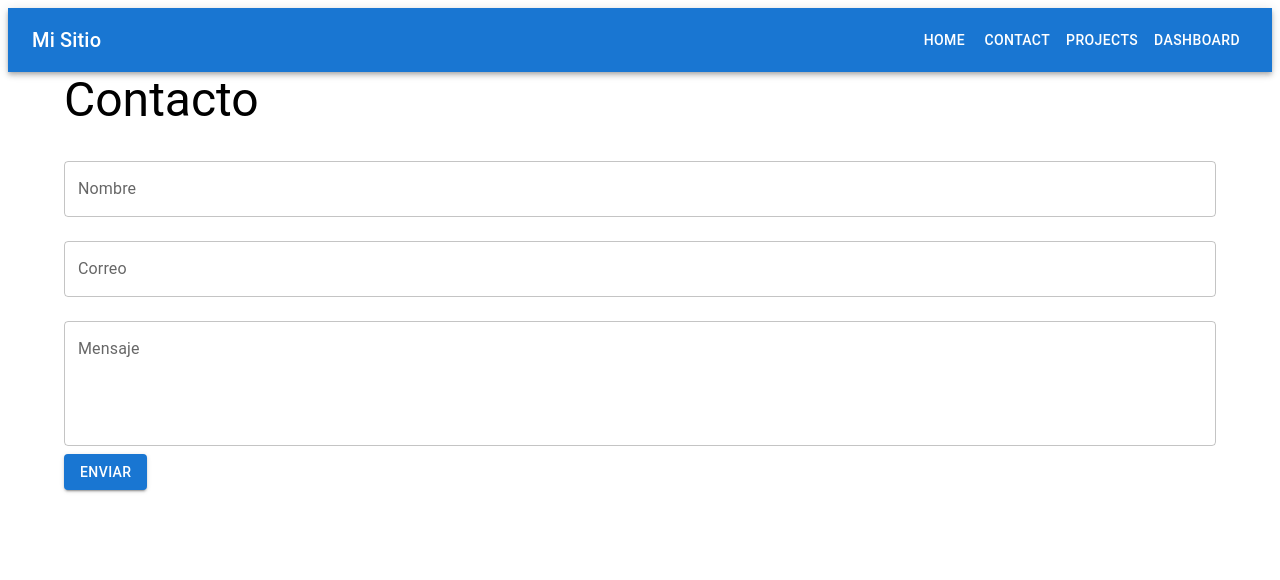
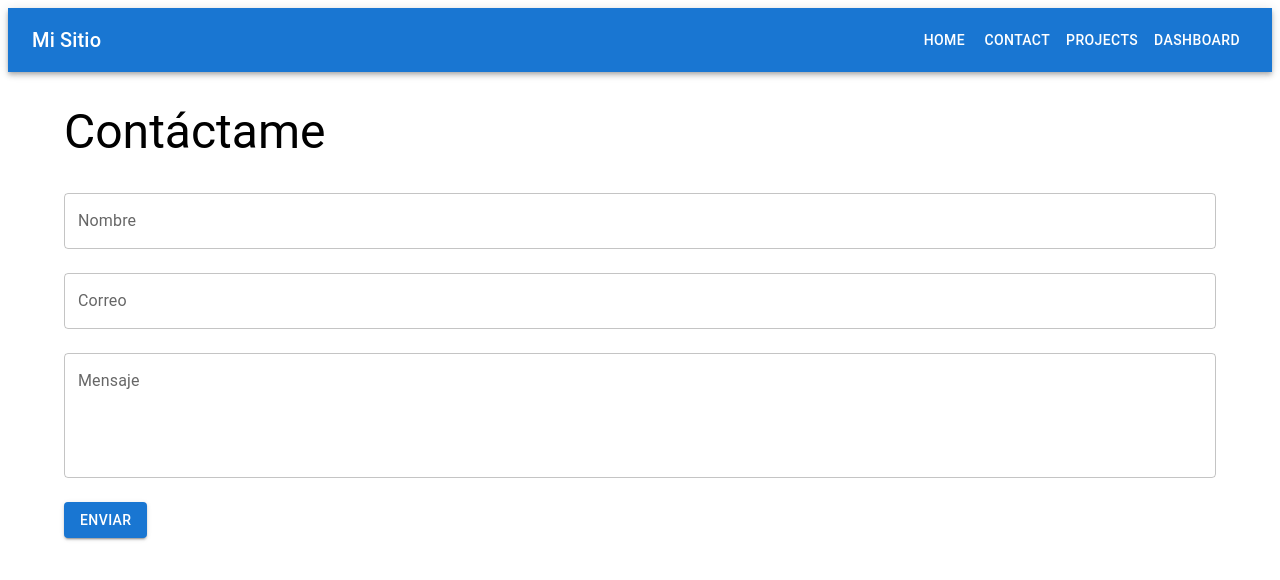
Before and after one commit to capp997/CCFamily, a React (Vite) app: page /contact in a window 1280 px wide. Shown: the top 580 px of the page. Built offline with nearby package versions, Linux system fonts and the light colour scheme.

Commit message:
Update Contact.jsx

```diff
--- a/src/pages/Contact.jsx
+++ b/src/pages/Contact.jsx
@@ -1,18 +1,39 @@
-import React from "react";
-import { Typography, Container, TextField, Button } from "@mui/material";
+import React, { useState } from "react";
+import { Container, Typography, TextField, Button } from "@mui/material";
 
 export default function Contact() {
+  const [form, setForm] = useState({ name: "", email: "", message: "" });
+
+  const handleChange = (e) => setForm({ ...form, [e.target.name]: e.target.value });
+
+  const handleSubmit = (e) => {
+    e.preventDefault();
+    alert("✅ Mensaje enviado (simulación)");
+    setForm({ name: "", email: "", message: "" });
+  };
+
   return (
-    <Container>
+    <Container sx={{ mt: 4 }}>
       <Typography variant="h3" gutterBottom>
-        Contacto
+        Contáctame
       </Typography>
-      <TextField fullWidth label="Nombre" margin="normal" />
-      <TextField fullWidth label="Correo" margin="normal" />
-      <TextField fullWidth label="Mensaje" multiline rows={4} margin="normal" />
-      <Button variant="contained" color="primary">
-        Enviar
-      </Button>
+      <form onSubmit={handleSubmit}>
+        <TextField
+          fullWidth label="Nombre" name="name"
+          value={form.name} onChange={handleChange} margin="normal"
+        />
+        <TextField
+          fullWidth label="Correo" name="email"
+          value={form.email} onChange={handleChange} margin="normal"
+        />
+        <TextField
+          fullWidth label="Mensaje" name="message"
+          value={form.message} onChange={handleChange} multiline rows={4} margin="normal"
+        />
+        <Button type="submit" variant="contained" color="primary" sx={{ mt: 2 }}>
+          Enviar
+        </Button>
+      </form>
     </Container>
   );
 }
```
